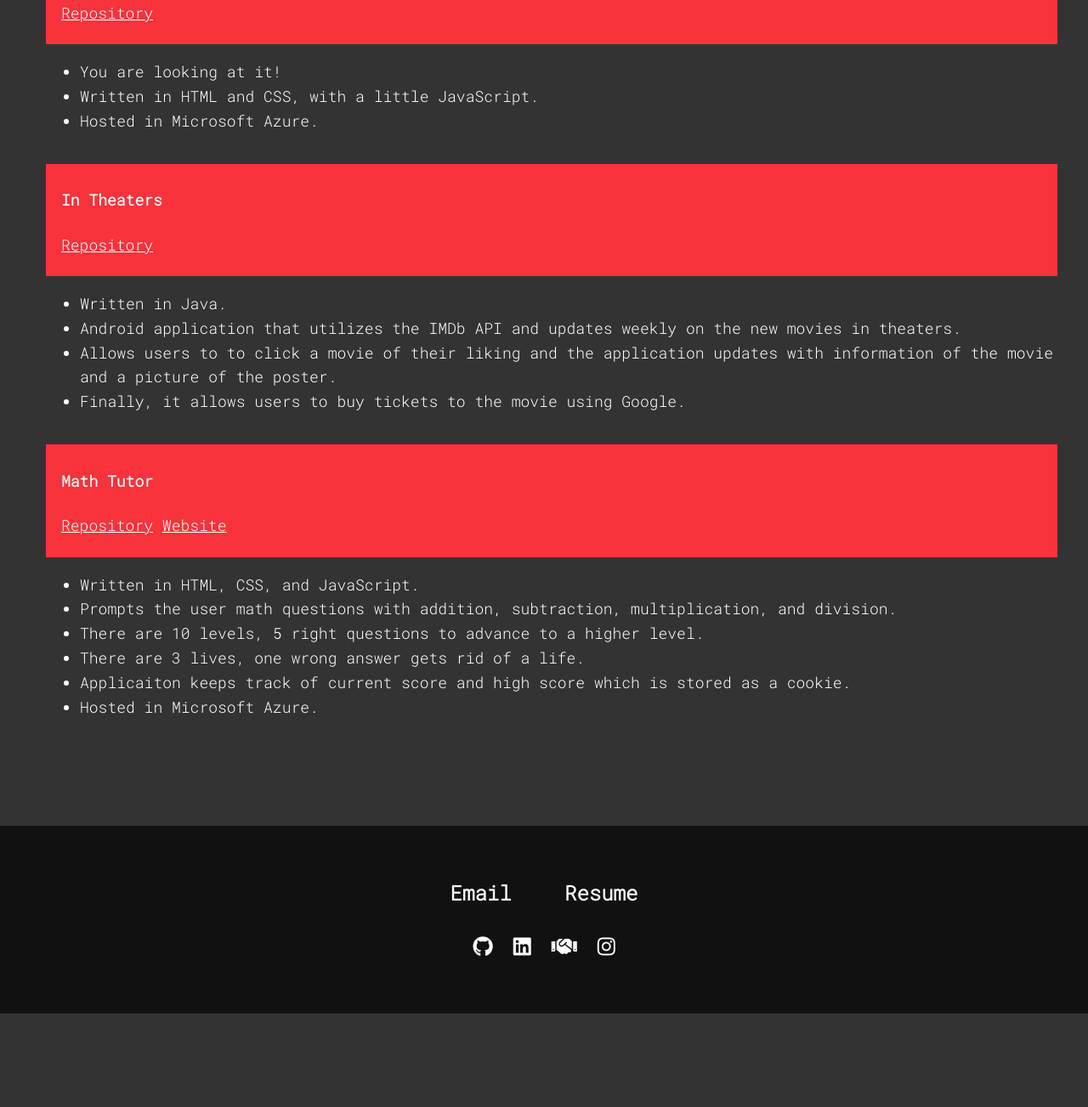
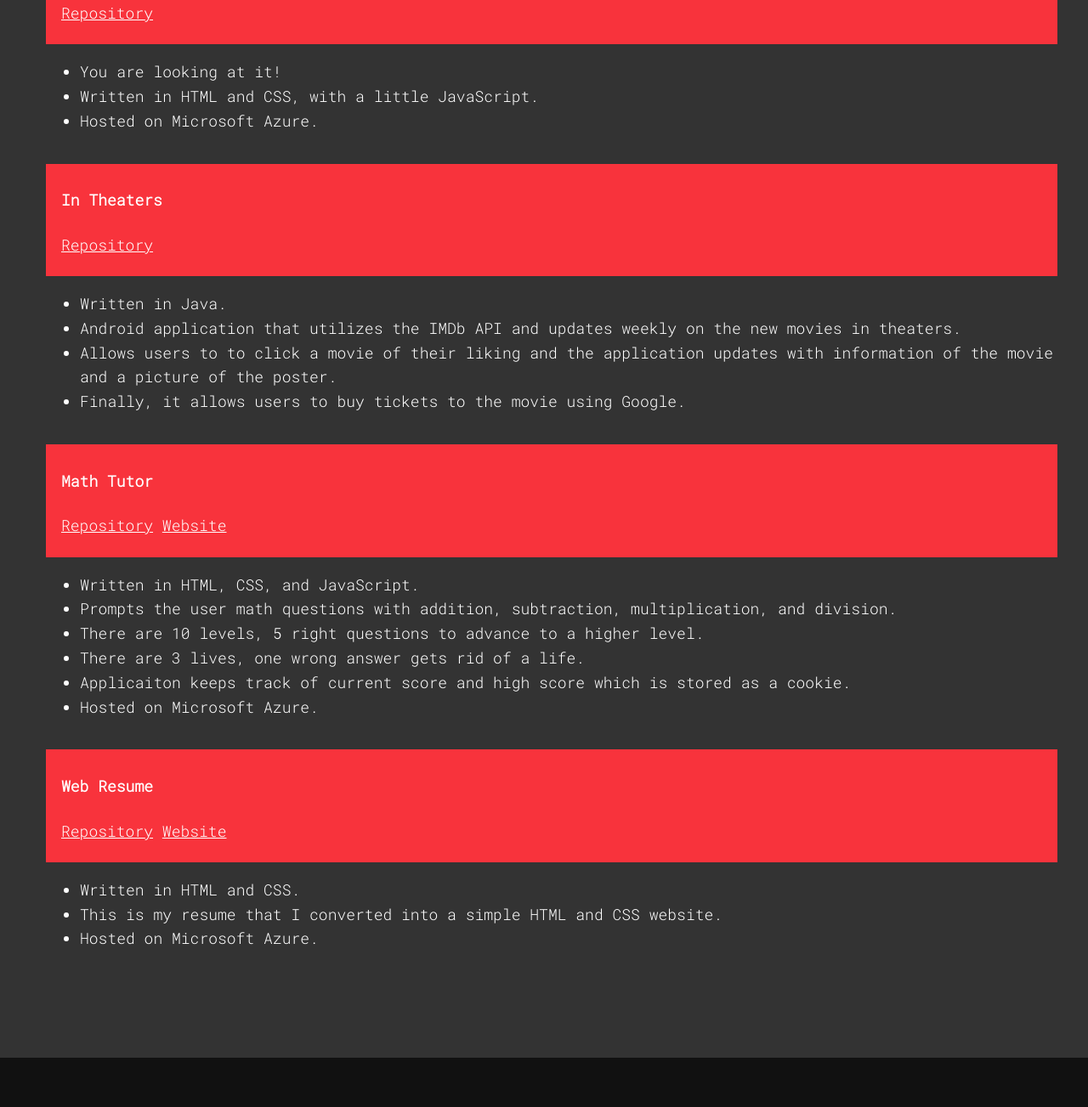
Before and after one commit to mslew/personal-website, a website: page client/index.html in a window 1280 px wide. Shown: the part 3157-4460 px from the top of the page at 85% size. Before the commit the page ends 4350 px from the top, so only its background shows below. Drawn offline with nearby package versions, Linux system fonts and the light colour scheme.

Commit message:
added Web Resume to projects.

```diff
--- a/client/index.html
+++ b/client/index.html
@@ -125,7 +125,7 @@
                 <ul>
                     <li>You are looking at it!</li>
                     <li>Written in HTML and CSS, with a little JavaScript.</li>
-                    <li>Hosted in Microsoft Azure.</li>
+                    <li>Hosted on Microsoft Azure.</li>
                 </ul>
                 </div>
 
@@ -154,10 +154,23 @@
                     <li>There are 10 levels, 5 right questions to advance to a higher level.</li>
                     <li>There are 3 lives, one wrong answer gets rid of a life.</li>
                     <li>Applicaiton keeps track of current score and high score which is stored as a cookie.</li>
-                    <li>Hosted in Microsoft Azure.</li>
+                    <li>Hosted on Microsoft Azure.</li>
                 </ul>
                 </div>
-            </div>
+                </div>
+                <!--Portfolio Item 04-->
+                <div class = "portfolio__item">
+                    <div class = "portfolio__item__title"><h4>Web Resume</h4>
+                    <p><a class = "repository__link" href = "https://github.com/mslew/web-resume" target = "_blank">Repository</a>
+                        <a class = "repository__link" href = "https://witty-sky-072fd9710.1.azurestaticapps.net" target = "_blank">Website</a></p>
+                    </div>
+                    <ul>
+                        <li>Written in HTML and CSS.</li>
+                        <li>This is my resume that I converted into a simple HTML and CSS website.</li>
+                        <li>Hosted on Microsoft Azure.</li>
+                    </ul>
+                </div>
+                </div>
         </section>
 
         <!--Footer-->
```
